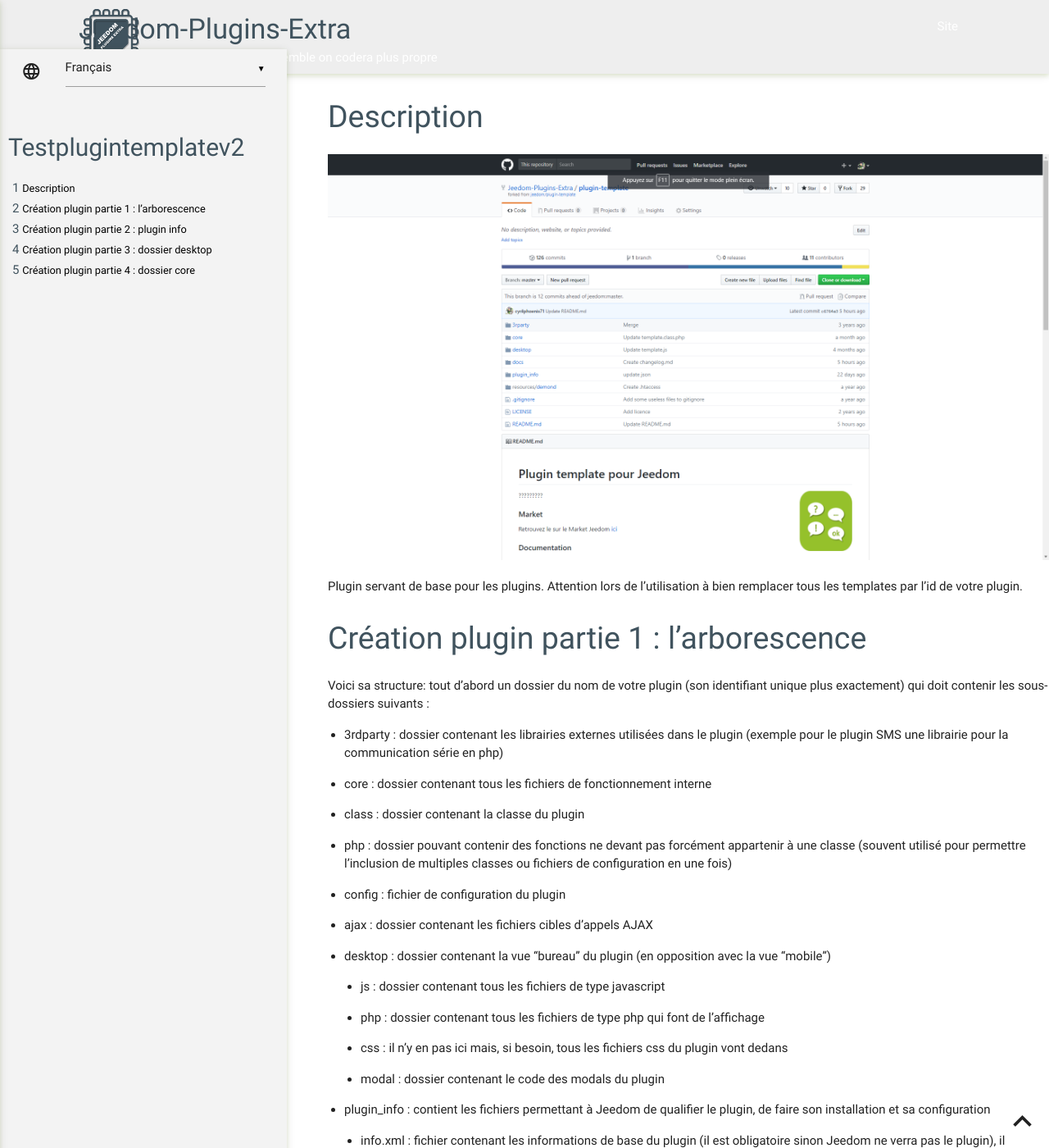
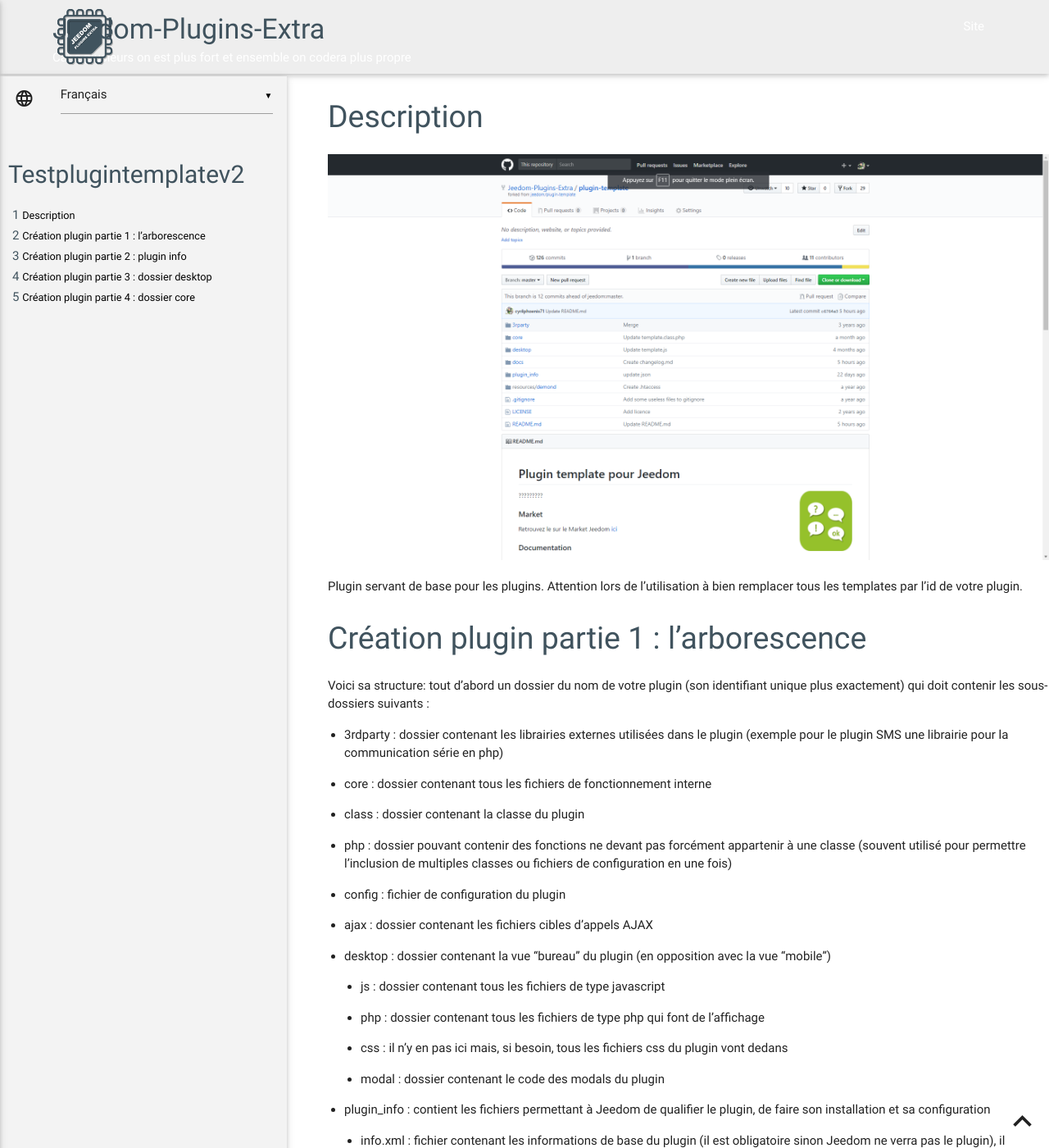
Before and after one commit to rjullien/testPluginTemplateV2, a Jekyll site: the page built from fr_FR/index-template.md, in a window 1280 px wide and 1400 px high. Shown: the whole window at 82% size. Built offline with Jekyll 4.4.1, drawn with Linux system fonts in a browser that asks for light colours; our own code applies the rules of GitHub Pages for plain Markdown files.

Commit message:
Update styles.css

```diff
--- a/assets/css/styles.css
+++ b/assets/css/styles.css
@@ -9,9 +9,6 @@ h3 {
 }
 h1,h2,h3,h4,h5 {
 	color : #40535E !important;
-}
-.z-depth-1, nav, .card-panel, .card, .toast, .btn, .btn-large, .btn-floating, .dropdown-content, .collapsible, .side-nav {
-	box-shadow: 0 2px 5px 0 rgba(149,193,43,0.16), 0 2px 10px 0 rgba(0,0,0,0.12) !important;
 }
 .toctext{
 	color : #000000 !important;
@@ -29,7 +26,7 @@ h1,h2,h3,h4,h5 {
 #side-nav {
 	background-color:#F3F3F3 !important;
 	z-index:2 !important;
-	top:60px !important;
+	top:93px !important;
 	width : 350px !important;
 }
 #div_menuMobile {
@@ -59,7 +56,7 @@ nav ul a, nav {
 }
 .container {
 	@media only screen and (min-width: 993px){
-		width: 85% !important;
+		width: 90% !important;
 	}
 }
 .waves-effect.waves-jeedom .waves-ripple {
```
